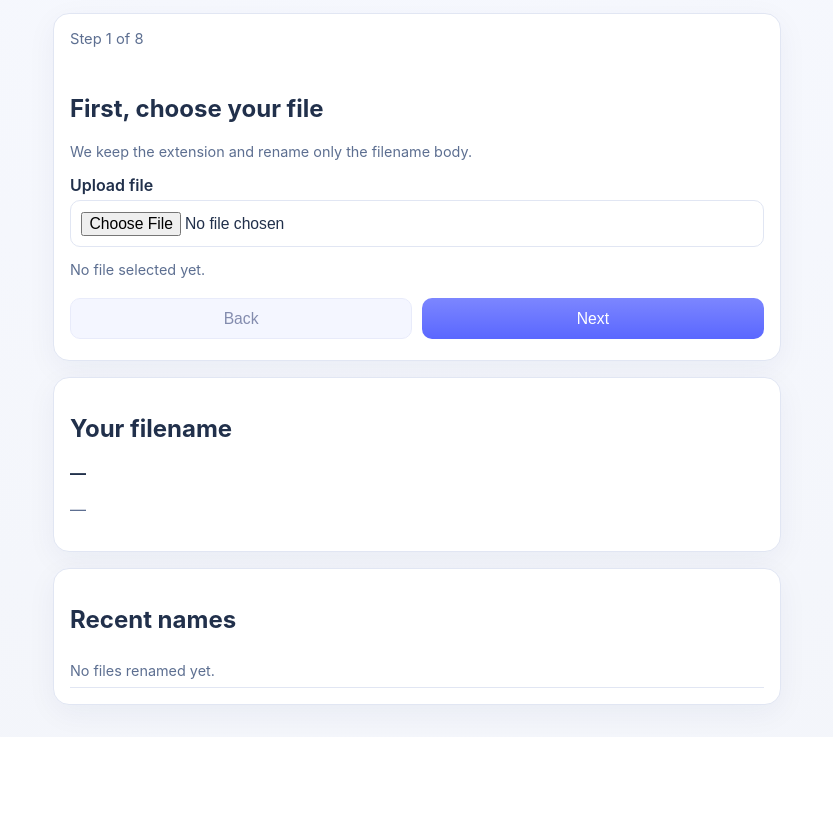
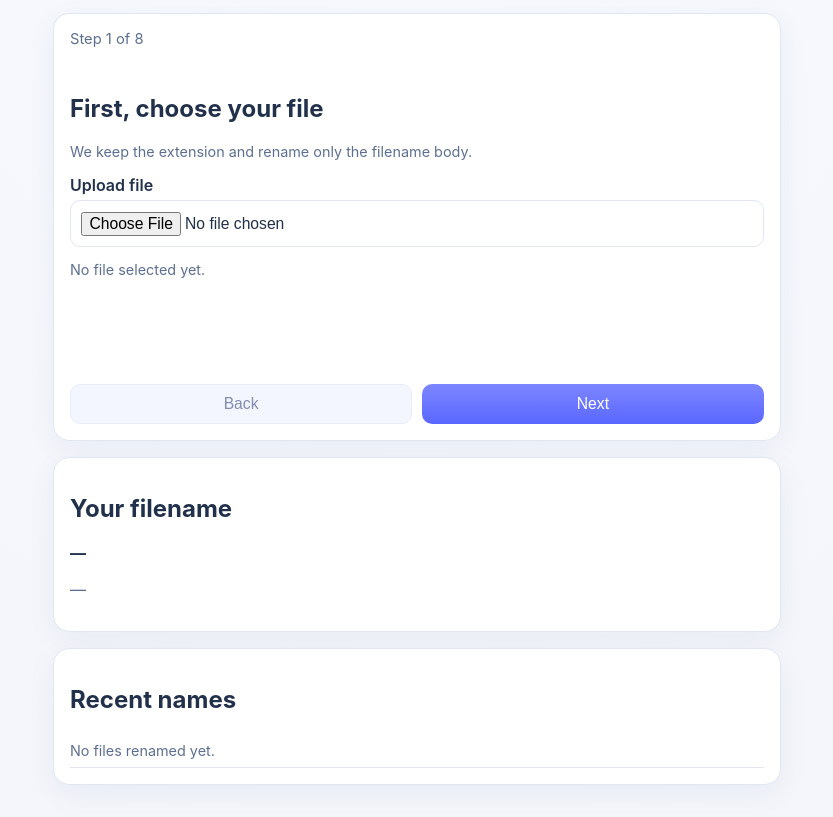
Before and after one commit to pollywolly214-lgtm/Files, a plain HTML site: page index.html in a window 1280 px wide. Shown: the part 110-927 px from the top of the page, without its empty margins (223-1056 px from the left). Before the commit the page ends 847 px from the top, so only its background shows below. Drawn offline with Linux system fonts and the light colour scheme.

Commit message:
Keep Back/Next controls fixed in place across wizard steps

```diff
--- a/app.js
+++ b/app.js
@@ -302,9 +302,8 @@ function renderStep() {
   ui.progressText.textContent = `Step ${currentStep + 1} of ${flow.length}`;
   ui.inlineError.textContent = '';
 
-  const nextButton = step.autoAdvance && !step.hideNext
-    ? ''
-    : `<button id="nextBtn" type="button">${step.hideNext ? 'Start another file' : 'Next'}</button>`;
+  const autoAdvanceStep = step.autoAdvance && !step.hideNext;
+  const nextButton = `<button id="nextBtn" type="button" class="${autoAdvanceStep ? 'ghost' : ''}" ${autoAdvanceStep ? 'disabled aria-hidden="true" tabindex="-1"' : ''}>${step.hideNext ? 'Start another file' : 'Next'}</button>`;
 
   const shell = document.createElement('div');
   shell.className = 'step';
--- a/styles.css
+++ b/styles.css
@@ -35,9 +35,12 @@ h1 { margin-bottom: 0.25rem; }
 .progress { color: var(--muted); font-size: 0.92rem; margin: 0 0 0.4rem; }
 .error { color: var(--danger); min-height: 1.25rem; margin: 0 0 0.45rem; font-size: 0.9rem; }
 
-.step-shell { min-height: 250px; position: relative; }
+.step-shell { min-height: 330px; position: relative; }
 .step {
   animation: fadeIn .25s ease;
+  min-height: 330px;
+  position: relative;
+  padding-bottom: 3.25rem;
 }
 
 @keyframes fadeIn {
@@ -96,7 +99,9 @@ button:disabled { opacity: 0.6; cursor: not-allowed; transform: none; box-shadow
   box-shadow: 0 8px 18px rgba(90, 103, 255, 0.22);
 }
 
-.row { display: grid; grid-template-columns: 1fr 1fr; gap: 0.6rem; margin-top: 0.85rem; }
+.row { display: grid; grid-template-columns: 1fr 1fr; gap: 0.6rem; position: absolute; left: 0; right: 0; bottom: 0; }
+
+button.ghost { visibility: hidden; pointer-events: none; }
 
 .tiny { color: var(--muted); font-size: 0.9rem; }
 #finalName { font-weight: 700; word-break: break-all; }
```
